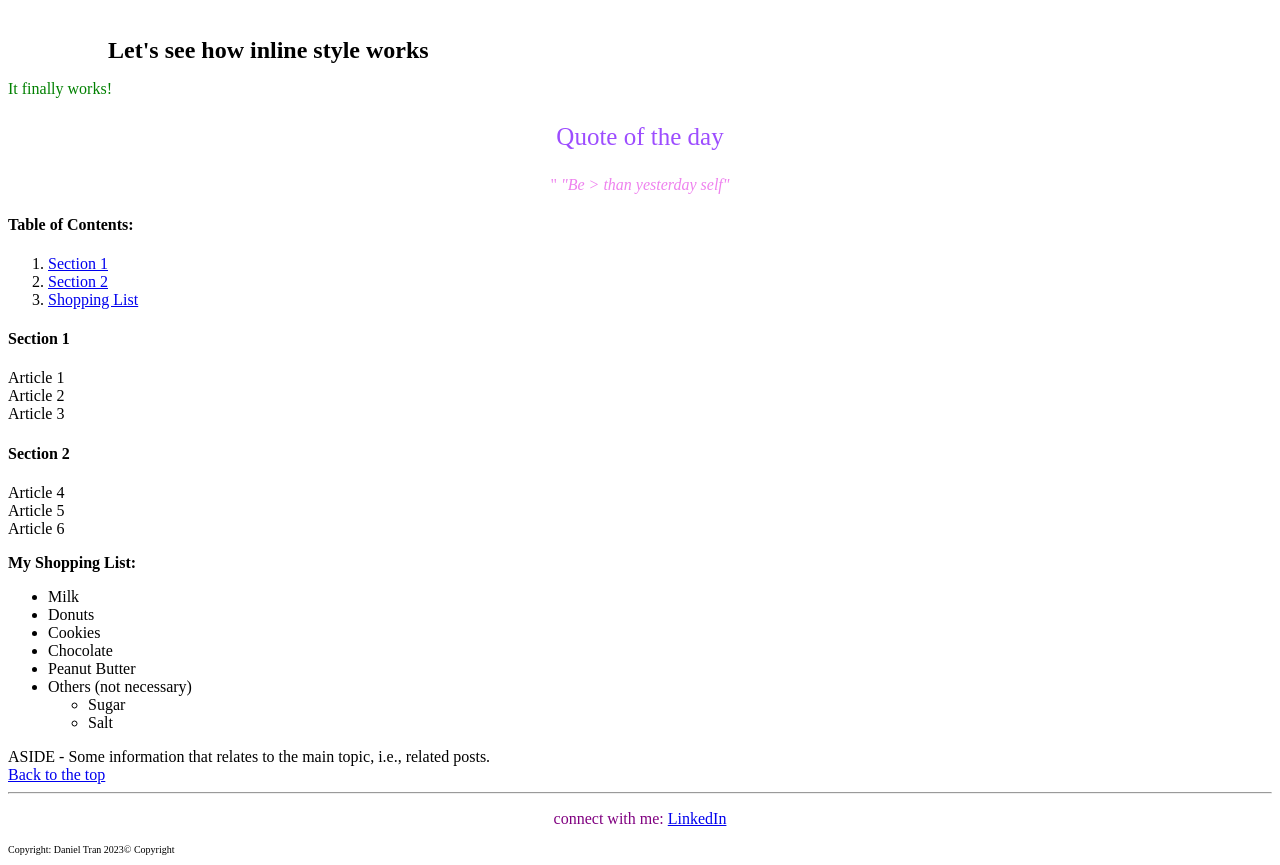
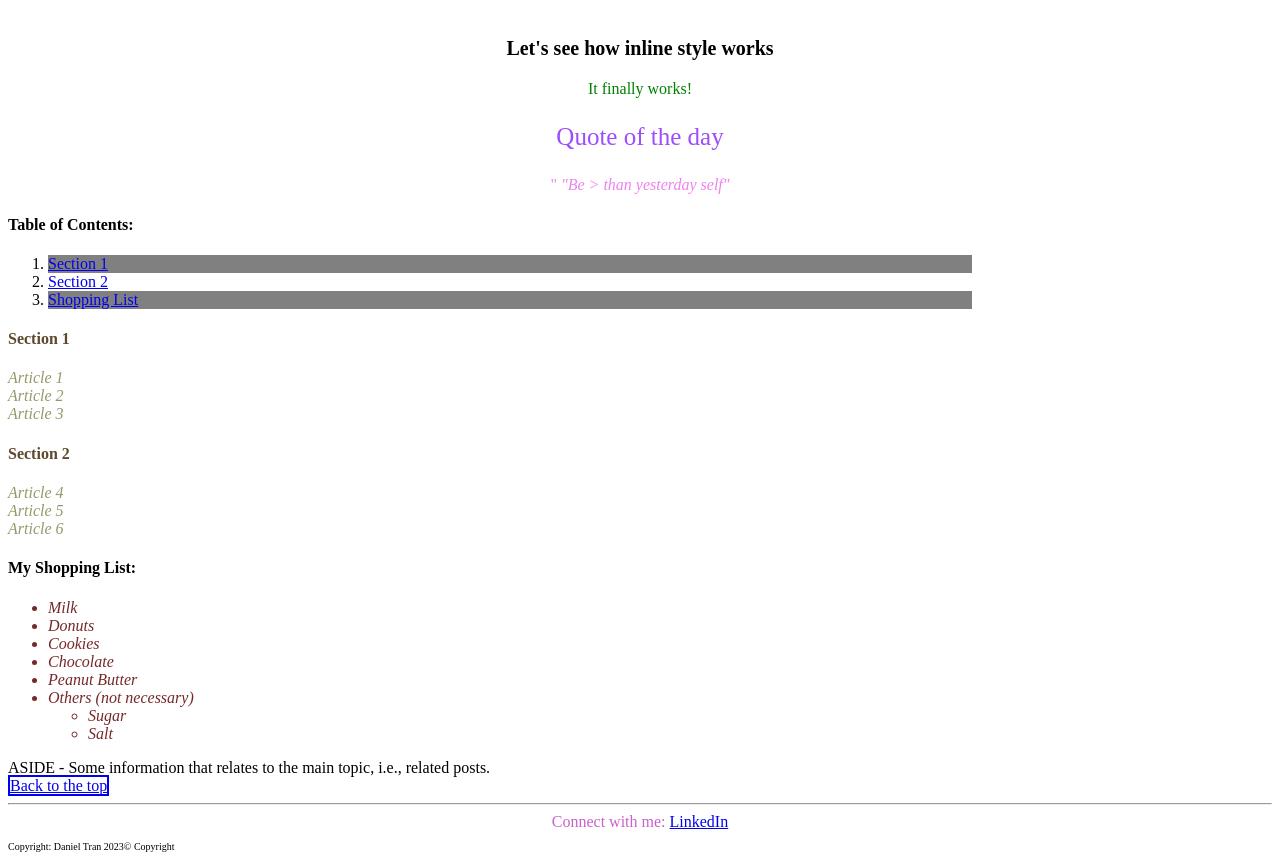
Before and after one commit to Daniel-Tran-247/web-dev, a plain HTML site: page site/index.html in a window 1280 px wide. Shown: the part 200-1065 px from the top of the page. Drawn offline with Linux system fonts and the light colour scheme.

Commit message:
Add external stylesheet.css file & Advanced style declaration

```diff
--- a/site/index.html
+++ b/site/index.html
@@ -3,6 +3,7 @@
     <head>
         <meta charset="utf-8">
         <title>First HTML Page</title>
+        <link rel="stylesheet" href="stylesheet.css">
     </head>
 
     <body>
@@ -14,14 +15,12 @@
             Sometimes, navigation is contained in the header as well.
             </div>
             <nav>
-
                 Usually contains links to different parts of the web site.
             </nav>
         </header>
-        <H1 style="color:blue; font-size: 60px; text-align: center;">
-            Hello world! I'm Daniel</H1>
-        <H3 style="margin: 0 100px 0 100px; font-size: 1.5em;">Let's see how inline style works</H3>
-        <p style="color:green;">It finally works!</p>
+        <H1>Hello world! I'm Daniel</H1>
+        <H3>Let's see how inline style works</H3>
+        <p style="color: green; text-align: center;">It finally works!</p>
         <div>
             <blockquote style="color:violet; text-align: center;">
                 <p style="color: #9d4dff; font-size: 25px;">Quote of the day</p>"
@@ -38,18 +37,18 @@
         </div>
         <Section id="section-1">
             <h4>Section 1</h4>
-            <article>Article 1</article>
-            <article>Article 2</article>
-            <article>Article 3</article>
+            <article class="article">Article 1</article>
+            <article class="article">Article 2</article>
+            <article class="article">Article 3</article>
         </Section>
         <Section id="section-2">
             <h4>Section 2</h4>
-            <article>Article 4</article>
-            <article>Article 5</article>
-            <article>Article 6</article>
+            <article class="article">Article 4</article>
+            <article class="article">Article 5</article>
+            <article class="article">Article 6</article>
         </Section>
         <div id="shopping-list">
-            <p><b>My Shopping List:</b></p>
+            <h4>My Shopping List:</h4>
             <ul>
                 <li>Milk</li>
                 <li>Donuts</li>
@@ -74,14 +73,14 @@
         </aside>
         <footer>
             <hr>
-            <p style="color:purple; text-align: center;">
-                connect with me:
+            <div style="color:rgb(204, 96, 204); text-align: center;">
+                Connect with me:
                 <a onclick="alert('Opening LinkedIn')"
                 href="https://www.linkedin.com/in/danieltrn" target="_blank"
                 >LinkedIn</a>
-            </p>
+            </div>
             <!--Comment this out!-->
-            <p style="font-size: 10px;">Copyright: Daniel Tran 2023&copy; Copyright </p>
+            <p class="footer">Copyright: Daniel Tran 2023&copy; Copyright </p>
         </footer>
     </body>
 </html>
--- /dev/null
+++ b/site/stylesheet.css
@@ -0,0 +1,58 @@
+h1 {
+    color: blue;
+    text-align: center;
+    font-size: 60px;
+    font-weight: bold;
+}
+
+h3 {
+    font-size: 20px;
+    text-align: center;
+}
+
+#section-1, #section-2 {
+    color: rgb(93, 74, 46);
+}
+
+.article {
+    color: rgb(83, 83, 9);
+    font-style: italic;
+    opacity: .6;
+}
+
+p.footer {
+    font-size: 10px;
+}
+
+#shopping-list > ul {
+    font-style: italic;
+}
+#shopping-list li {
+    color: rgb(118, 41, 41)
+}
+
+aside a {
+    border-style: solid;
+    border-width: 2px
+}
+
+footer a:hover {
+    background-color:yellow;
+    color: black;
+    font-weight: bold;
+}
+
+aside a:hover {
+    background-color: blueviolet;
+    font-weight: bold;
+    color: white;
+}
+
+#Table-of-Contents li:nth-child(odd) {
+    background-color: grey;
+    font-style: bold;
+    margin-right: 300px;
+}
+#Table-of-Contents a:hover {
+    background-color: burlywood;
+}
```
